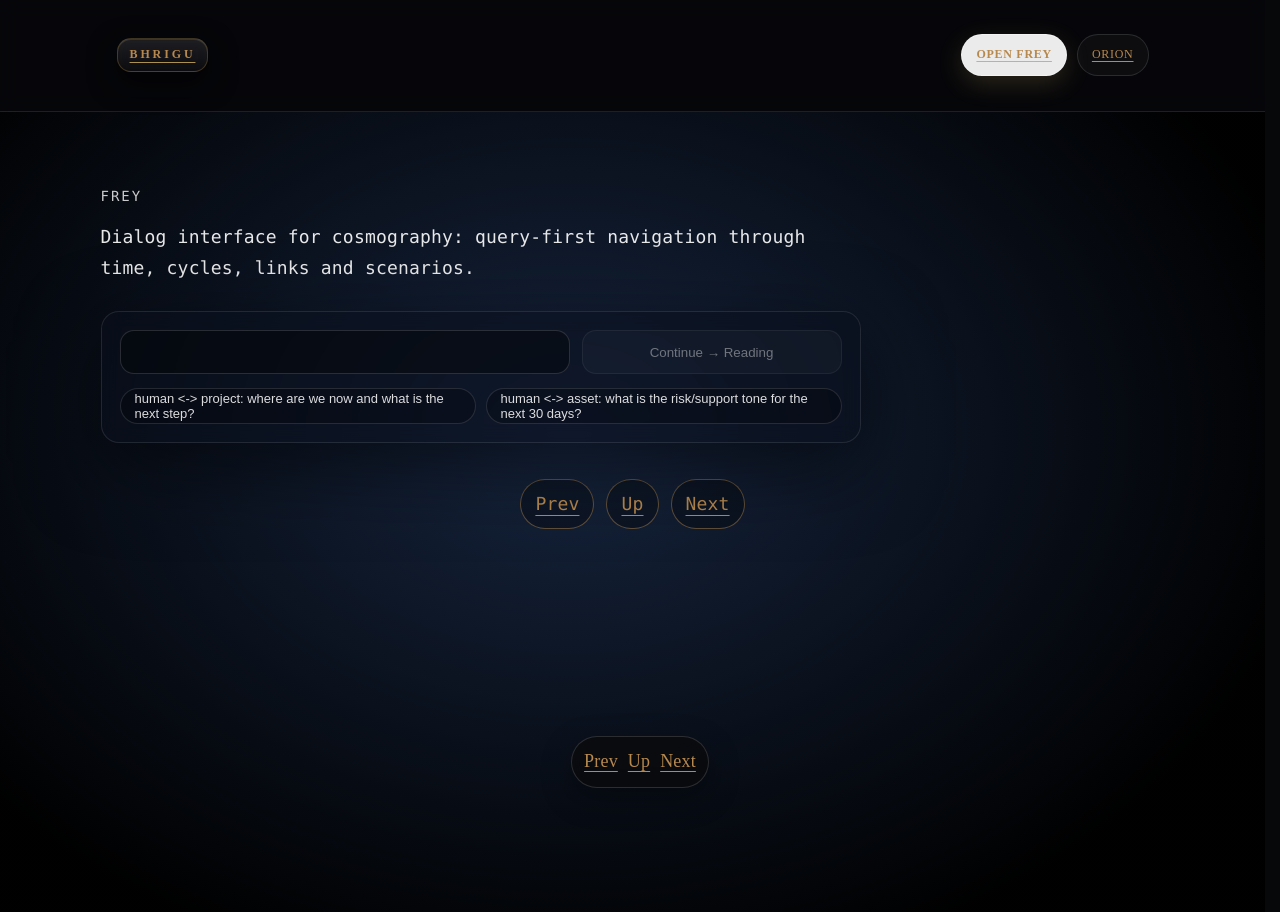
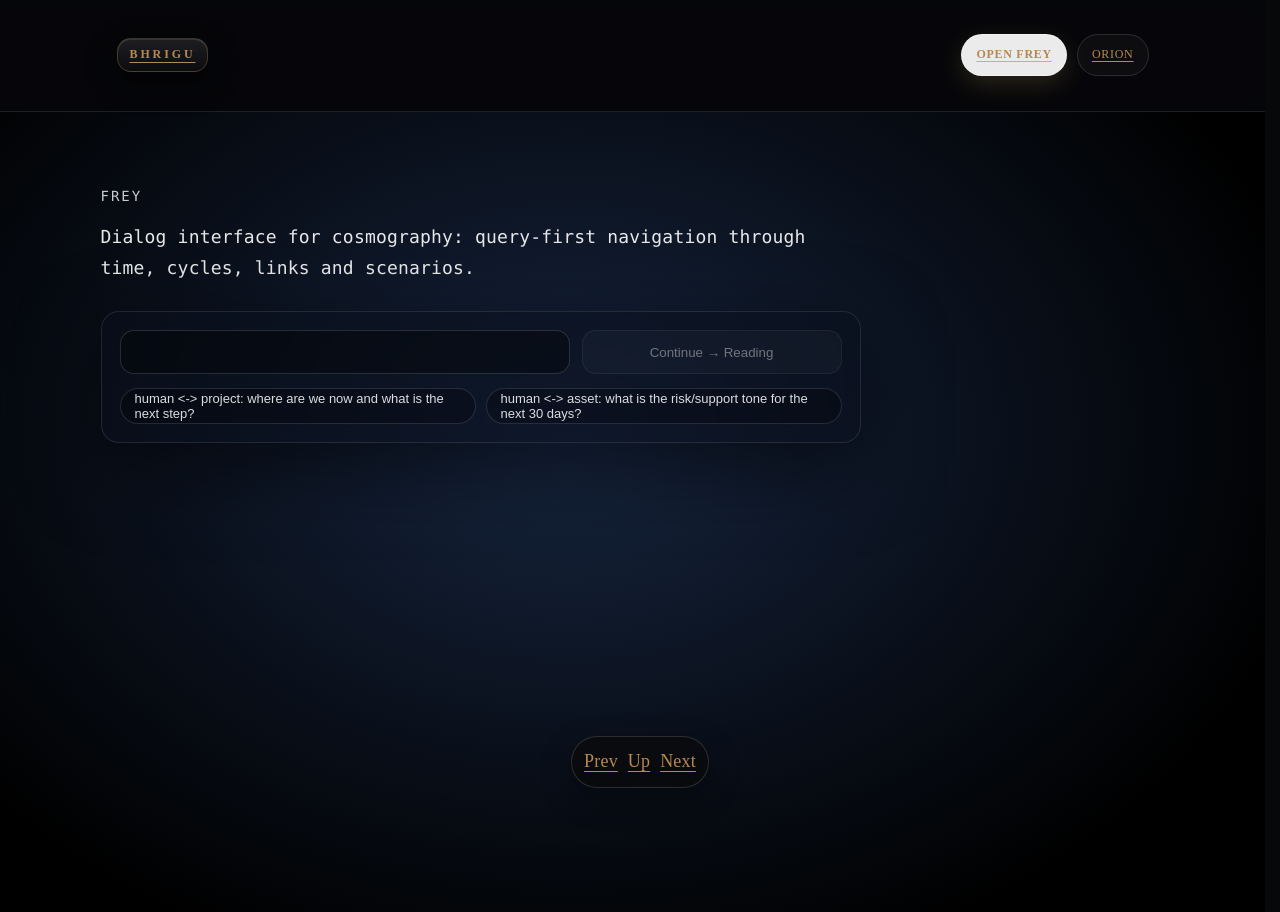
Before and after one commit to AiBhrigu/bhrigu-portal, a Next.js app: page /frey in a window 1280 px wide. Built offline with nearby package versions, Linux system fonts and the light colour scheme.

Commit message:
frey: dedupe nav (single PrevNextBlock) (ATOM_FREY_NAV_DEDUP_SINGLE_PREVNEXT_v0_1)

```diff
--- a/pages/frey.js
+++ b/pages/frey.js
@@ -97,11 +97,7 @@ export default function Frey() {
               </div>
             </div>
 
-            <div className="navLift" aria-label="Golden path">
-              <a className="lift" href="/start">Prev</a>
-              <a className="lift" href="/map">Up</a>
-              <a className="lift" href="/reading">Next</a>
-            </div>
+
           </section>
         </main>
 
```
